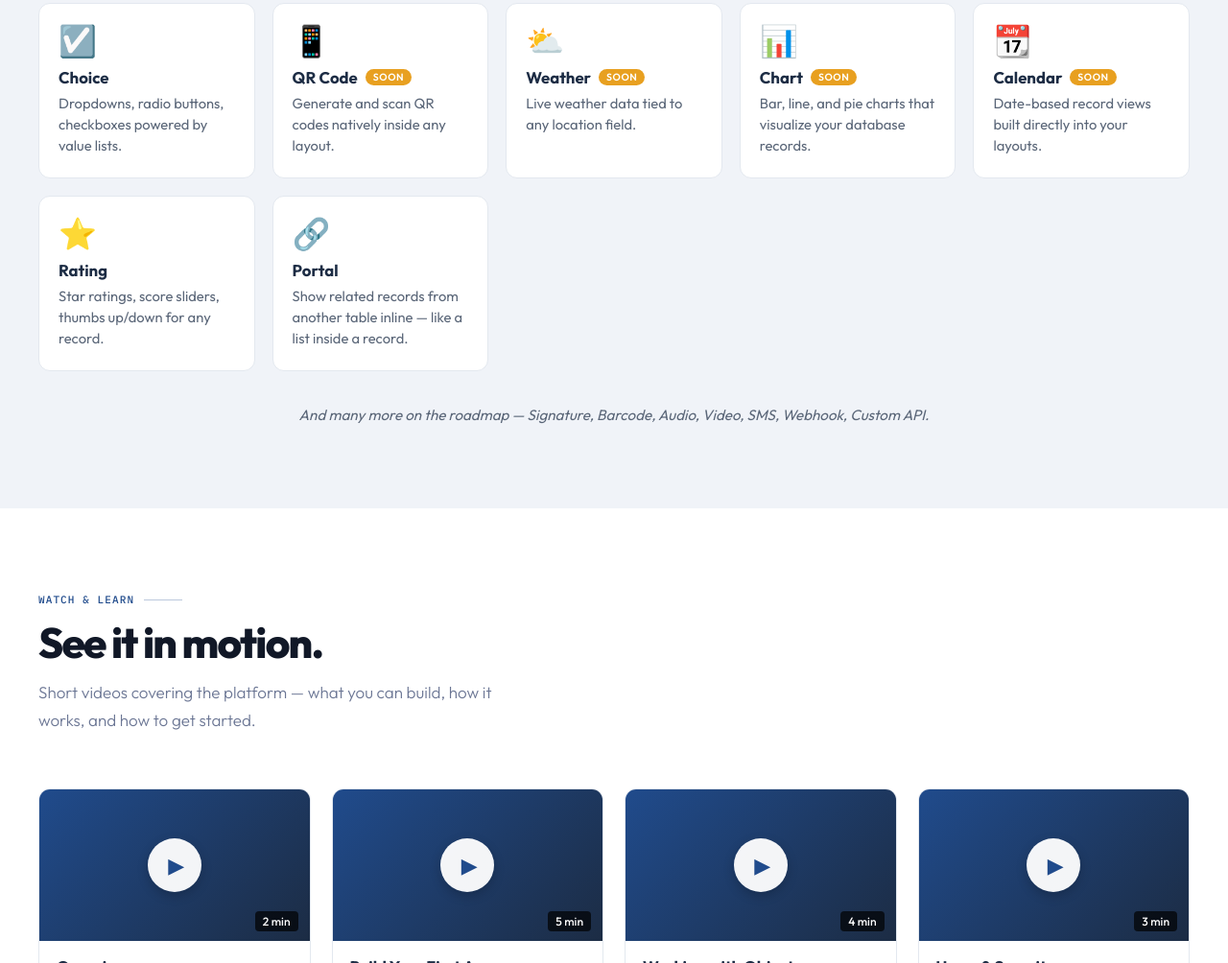
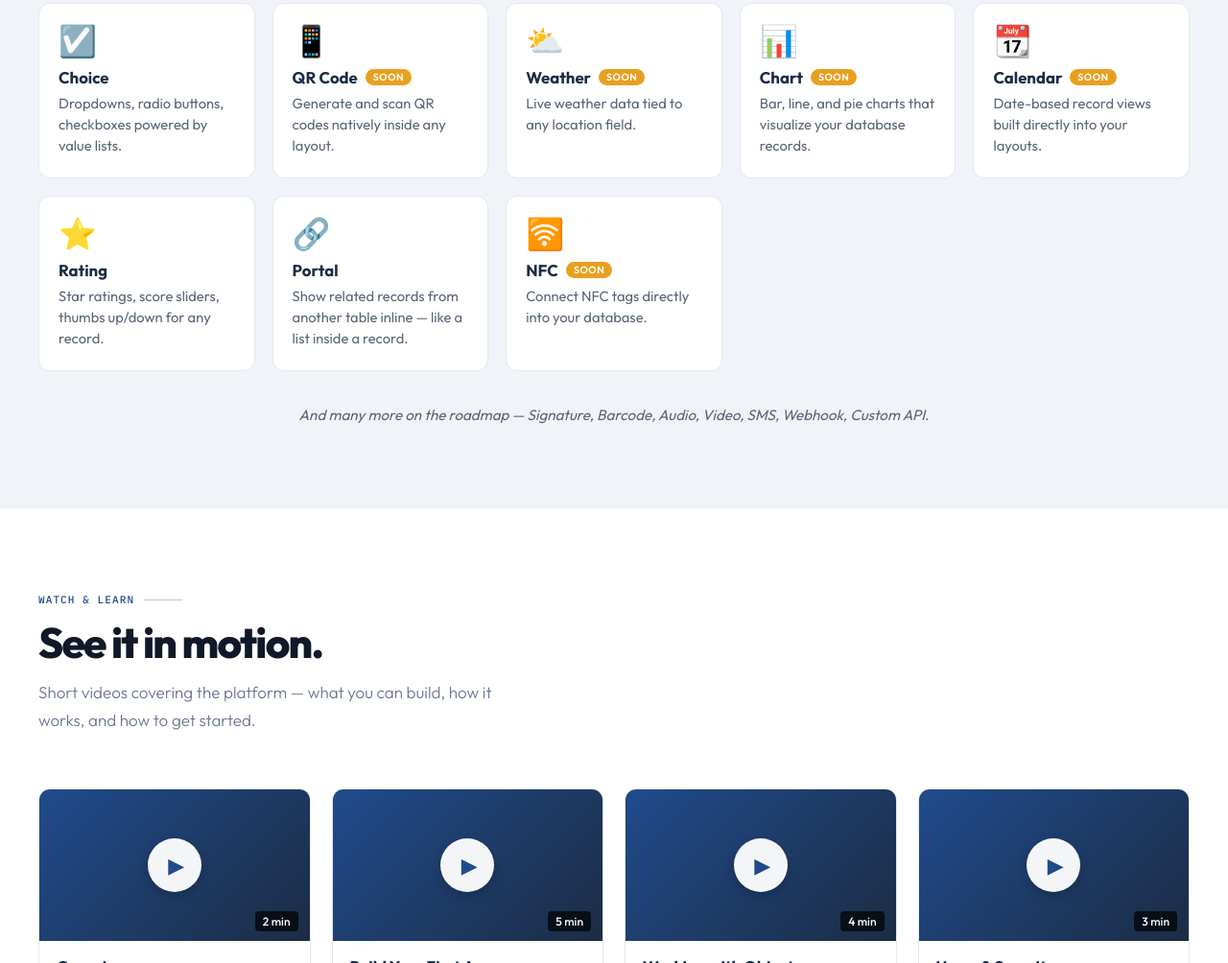
Before and after one commit to DataObjectsAdmin/do-website, a plain HTML site: page index.html in a window 1280 px wide. Shown: the part 2557-3561 px from the top of the page at 96% size. Drawn offline with Linux system fonts and the light colour scheme.

Commit message:
NFC index

```diff
--- a/index.html
+++ b/index.html
@@ -100,6 +100,7 @@
       <div class="obj-card"><div class="obj-icon">📆</div><div class="obj-title">Calendar <span class="obj-badge">Soon</span></div><div class="obj-desc">Date-based record views built directly into your layouts.</div></div>
       <div class="obj-card"><div class="obj-icon">⭐</div><div class="obj-title">Rating</div><div class="obj-desc">Star ratings, score sliders, thumbs up/down for any record.</div></div>
       <div class="obj-card"><div class="obj-icon">🔗</div><div class="obj-title">Portal</div><div class="obj-desc">Show related records from another table inline — like a list inside a record.</div></div>
+      <div class="obj-card"><div class="obj-icon">🛜</div><div class="obj-title">NFC <span class="obj-badge">Soon</span></div><div class="obj-desc">Connect NFC tags directly into your database.</div></div>
     </div>
 
     <p class="obj-footer">And many more on the roadmap — Signature, Barcode, Audio, Video, SMS, Webhook, Custom API.</p>
```
